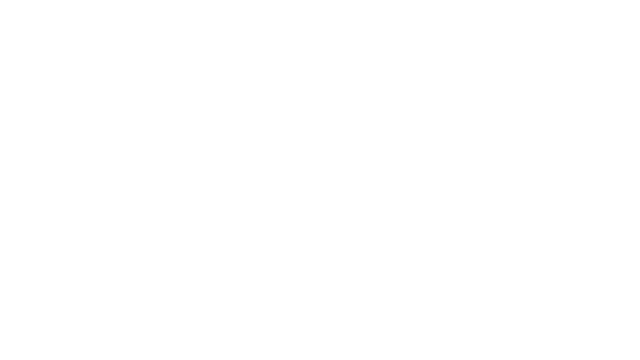
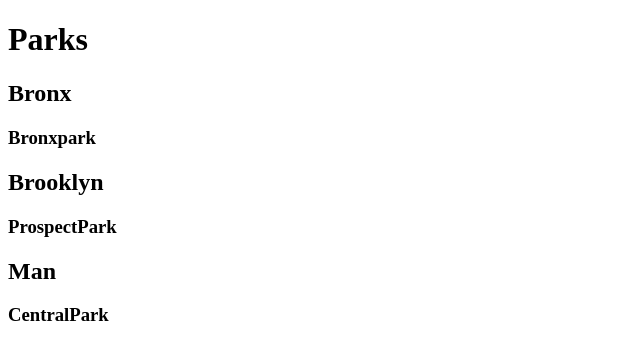
Before and after one commit to DerekLiu07/My-First-Git-Repo, a plain HTML site: page index.html in a window 1280 px wide. Shown: the whole page, without its empty margins (0-640 px from the left). Drawn offline with Linux system fonts and the light colour scheme.

Commit message:
add new body info

```diff
--- a/index.html
+++ b/index.html
@@ -5,8 +5,19 @@
   <meta name="viewport" content="width=device-width, initial-scale=1.0">
   <meta name="description" content="Lingfeng Liu is a Graphic Designer in...">
   <meta http-equiv="X-UA-Compatible" content="ie=edge">
-  <title>Document</title>
+  <title>NYC</title>
 </head>
 <body>
+  <h1>Parks</h1>
+  <h2>Bronx</h2>
+  <h3>Bronxpark</h3>
+  <h2>Brooklyn</h2>
+  <h3>ProspectPark</h3>
+  <h2>Man</h2>
+  <h3>CentralPark</h3>
+
+
+
+
 </body>
 </html>
```
